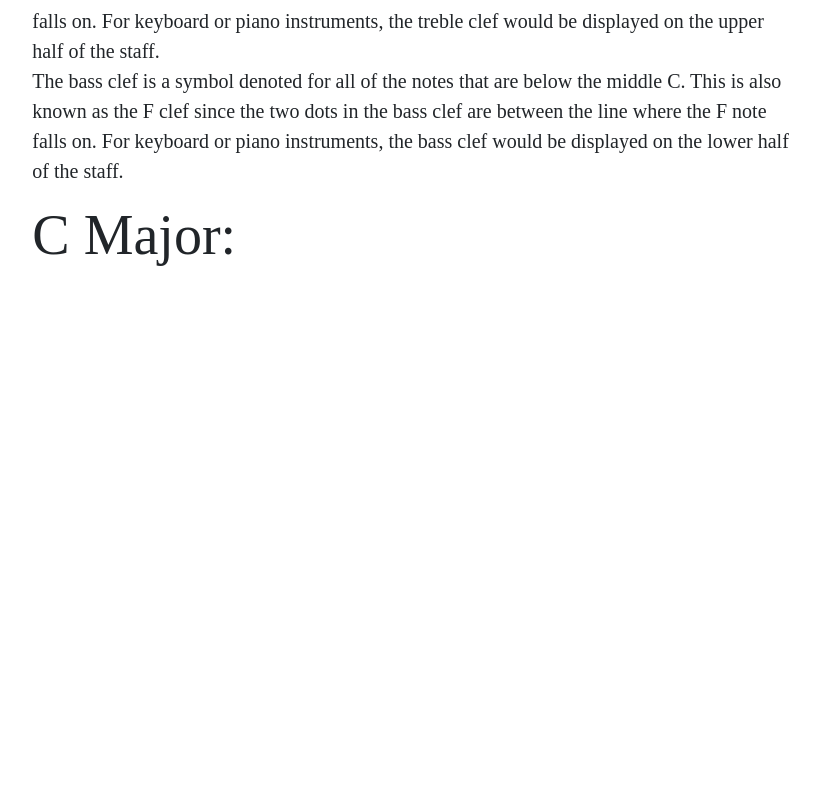
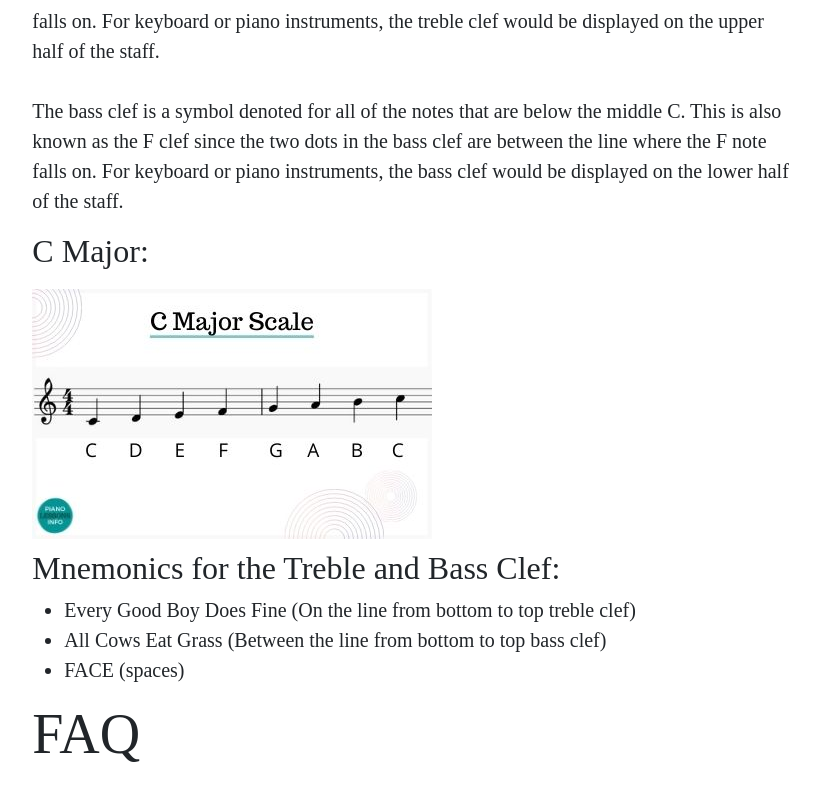
Before and after one commit to ronduma/cs545-project, a plain HTML site: page learn.html in a window 1280 px wide. Shown: the part 1003-1803 px from the top of the page, without its empty margins (229-1049 px from the left). Before the commit the page ends 1521 px from the top, so only its background shows below. Drawn offline with nearby package versions, Linux system fonts and the light colour scheme; a web font is replaced by a local one.

Commit message:
update learn page content

```diff
--- a/learn.html
+++ b/learn.html
@@ -83,7 +83,7 @@
                 <h2 class="sidebar-left-header">Sight reading</h2>
                 <a href="#">&#8594; Scales</a>
                 <a href="#">&#8594; Goals</a>
-                <a href="#" id="sidebar-left">FAQ</a>
+                <a href="#faq" id="sidebar-left">FAQ</a>
                 <a href="#">&#8594;Where can I find more resources?</a>
                 <a href="#">&#8594; Importance of sight reading?</a>
             </div>
@@ -117,6 +117,7 @@
                         instruments, the treble clef would be displayed on the
                         upper half of the staff.
                         <br />
+                        <br />
                         The bass clef is a symbol denoted for all of the notes
                         that are below the middle C. This is also known as the F
                         clef since the two dots in the bass clef are between the
@@ -124,7 +125,23 @@
                         instruments, the bass clef would be displayed on the
                         lower half of the staff.
                     </p>
-                    <h1 class="display-4 fw-normal">C Major:</h1>
+                    <h2 class="h2 fw-normal">C Major:</h2>
+                    <img src="./images/cmajor.png" />
+                    <h2 class="h2 fw-normal">
+                        Mnemonics for the Treble and Bass Clef:
+                    </h2>
+                    <ul>
+                        <li class="lead fw-normal">
+                            Every Good Boy Does Fine (On the line from bottom to
+                            top treble clef)
+                        </li>
+                        <li class="lead fw-normal">
+                            All Cows Eat Grass (Between the line from bottom to
+                            top bass clef)
+                        </li>
+                        <li class="lead fw-normal">FACE (spaces)</li>
+                    </ul>
+                    <h1 class="display-4 fw-normal" id="faq">FAQ</h1>
                 </div>
             </div>
         </main>
```
Also changed, not shown: images/cmajor.png (added).
